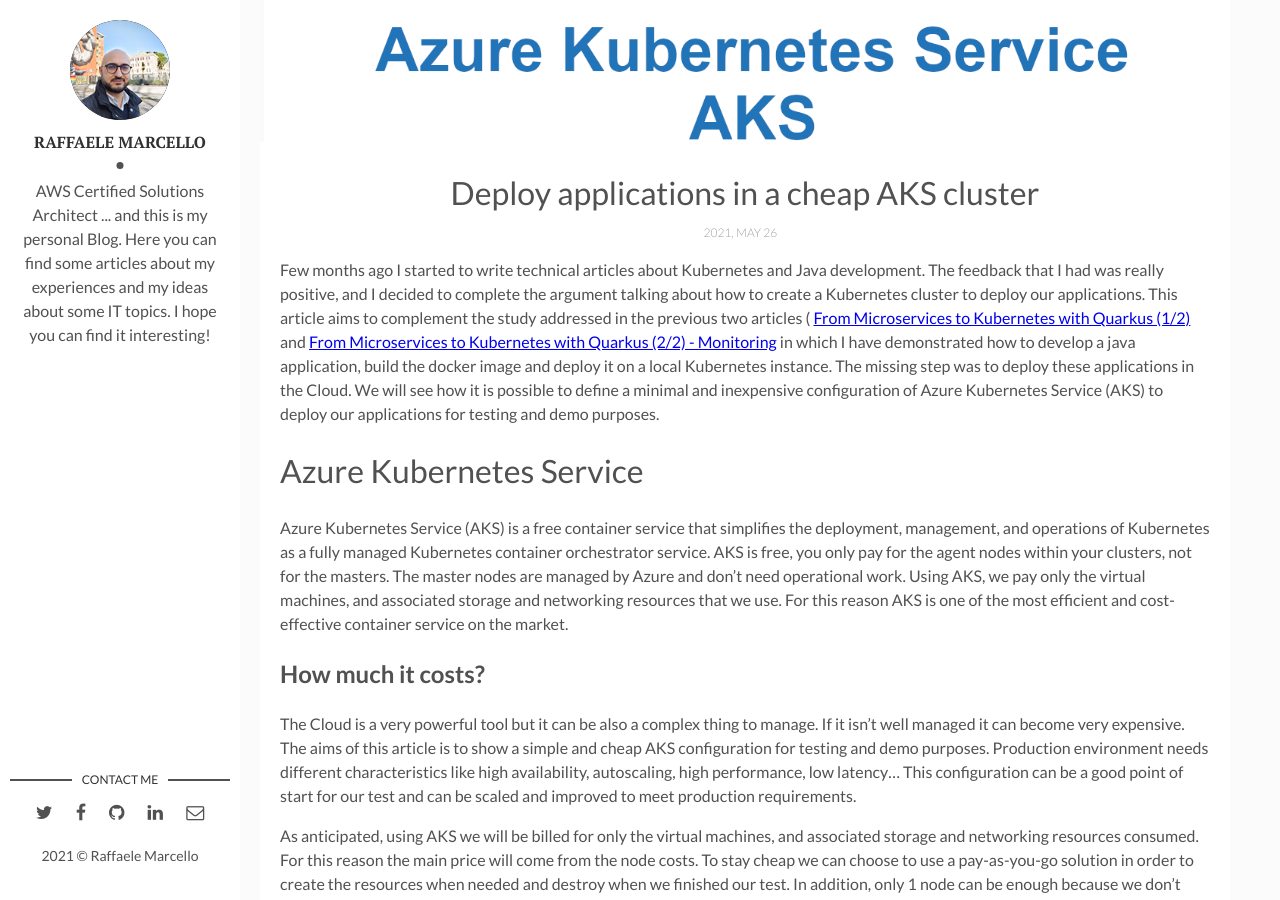
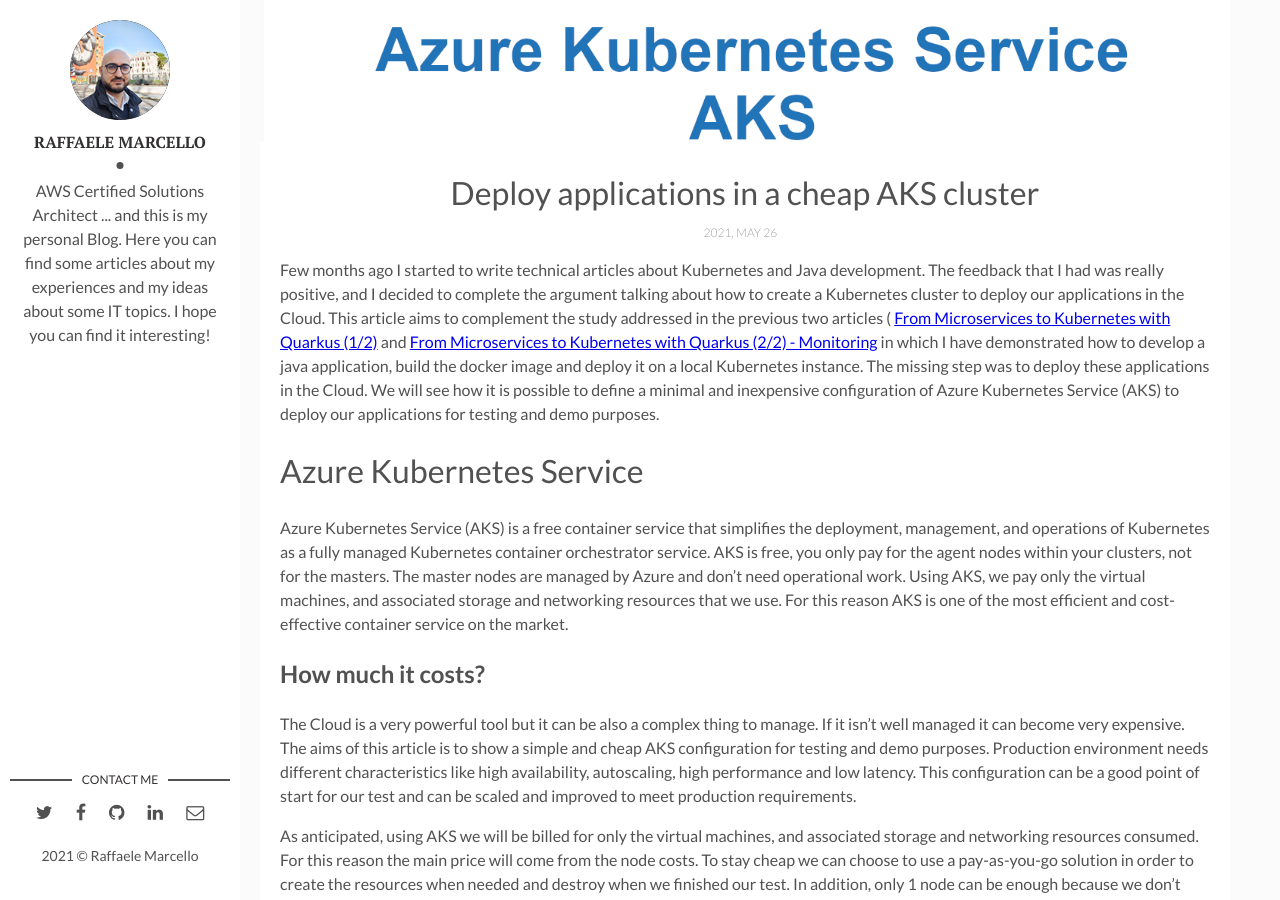
Before and after one commit to marcelloraffaele/marcelloraffaele.github.io, a Jekyll site: the page built from _posts/2021-05-26-deploy-applications-cheap-aks-cluster.markdown, in a window 1280 px wide and 900 px high, scrolled down 378 px. Built offline with Jekyll 4.4.1, drawn with Linux system fonts in a browser that asks for light colours; comment, search, counter and statistics services are not loaded.

Commit message:
corrections

```diff
--- a/_posts/2021-05-26-deploy-applications-cheap-aks-cluster.markdown
+++ b/_posts/2021-05-26-deploy-applications-cheap-aks-cluster.markdown
@@ -7,7 +7,7 @@ img: cheap-aks-cluster/image.png
 fig-caption: cheap-aks-cluster/image.png
 tags: [Azure, Cloud, AKS, Kubernetes]
 ---
-Few months ago I started to write technical articles about Kubernetes and Java development. The feedback that I had was really positive, and I decided to complete the argument talking about how to create a Kubernetes cluster to deploy our applications.
+Few months ago I started to write technical articles about Kubernetes and Java development. The feedback that I had was really positive, and I decided to complete the argument talking about how to create a Kubernetes cluster to deploy our applications in the Cloud.
 This article aims to complement the study addressed in the previous two articles ( [From Microservices to Kubernetes with Quarkus (1/2)](https://marcelloraffaele.github.io/from-microservices-to-kubernetes-with-quarkus-1/) and [From Microservices to Kubernetes with Quarkus (2/2) - Monitoring](https://marcelloraffaele.github.io/from-microservices-to-kubernetes-with-quarkus-2/) in which I have demonstrated how to develop a java application, build the docker image and deploy it on a local Kubernetes instance. The missing step was to deploy these applications in the Cloud.
 We will see how it is possible to define a minimal and inexpensive configuration of Azure Kubernetes Service (AKS) to deploy our applications for testing and demo purposes.
 
@@ -18,7 +18,7 @@ Using AKS, we pay only the virtual machines, and associated storage and networki
 
 ## How much it costs?
 The Cloud is a very powerful tool but it can be also a complex thing to manage. If it isn't well managed it can become very expensive.
-The aims of this article is to show a simple and cheap AKS configuration for testing and demo purposes. Production environment needs different characteristics like high availability, autoscaling, high performance, low latency... This configuration can be a good point of start for our test and can be scaled and improved to meet production requirements.
+The aims of this article is to show a simple and cheap AKS configuration for testing and demo purposes. Production environment needs different characteristics like high availability, autoscaling, high performance and low latency. This configuration can be a good point of start for our test and can be scaled and improved to meet production requirements.
 
 As anticipated, using AKS we will be billed for only the virtual machines, and associated storage and networking resources consumed.
 For this reason the main price will come from the node costs.
```
